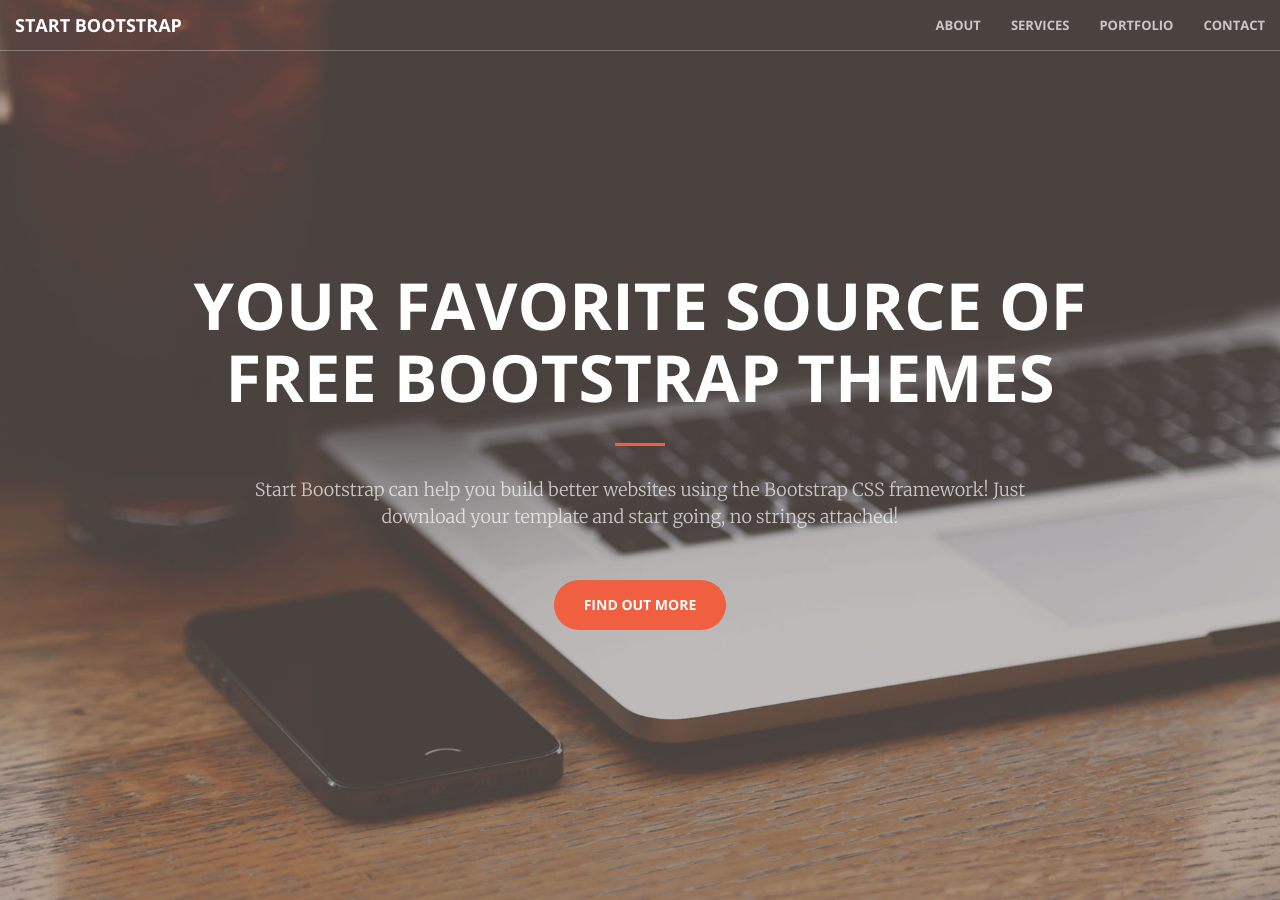
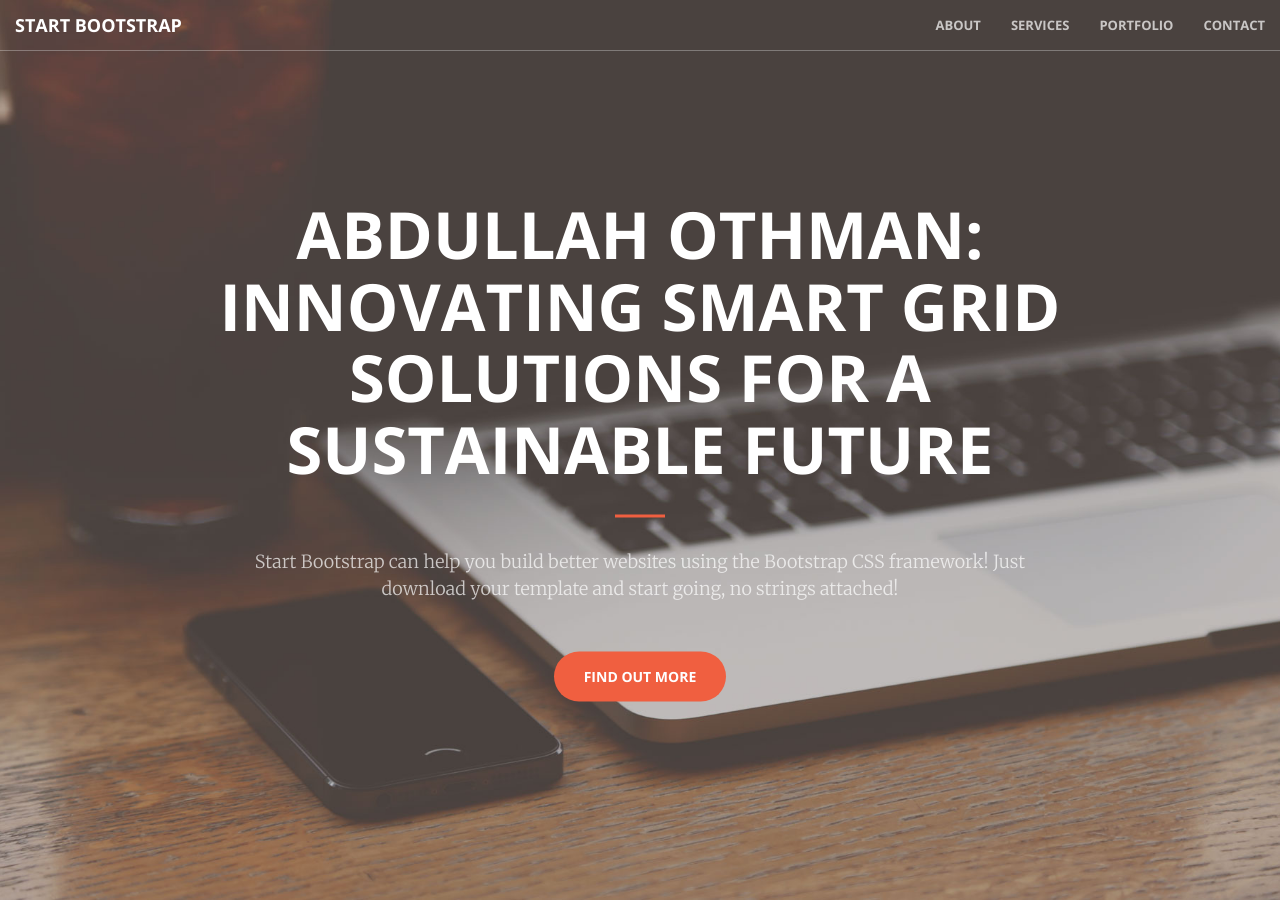
Before and after one commit to aboody0502/portfolio, a Jekyll site: the page built from index.html, in a window 1280 px wide and 900 px high. Built offline with Jekyll 4.4.1, drawn with Linux system fonts in a browser that asks for light colours.

Commit message:
Updated site with personal header

```diff
--- a/_includes/header.html
+++ b/_includes/header.html
@@ -1,7 +1,7 @@
 <header>
     <div class="header-content">
         <div class="header-content-inner">
-            <h1>Your Favorite Source of Free Bootstrap Themes</h1>
+            <h1>Abdullah Othman: Innovating Smart Grid Solutions for a Sustainable Future</h1>
             <hr>
             <p>Start Bootstrap can help you build better websites using the Bootstrap CSS framework! Just download your template and start going, no strings attached!</p>
             <a href="#about" class="btn btn-primary btn-xl page-scroll">Find Out More</a>
```
